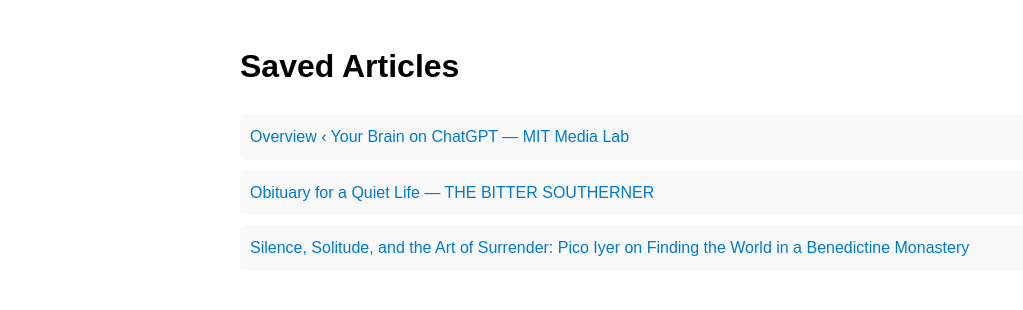
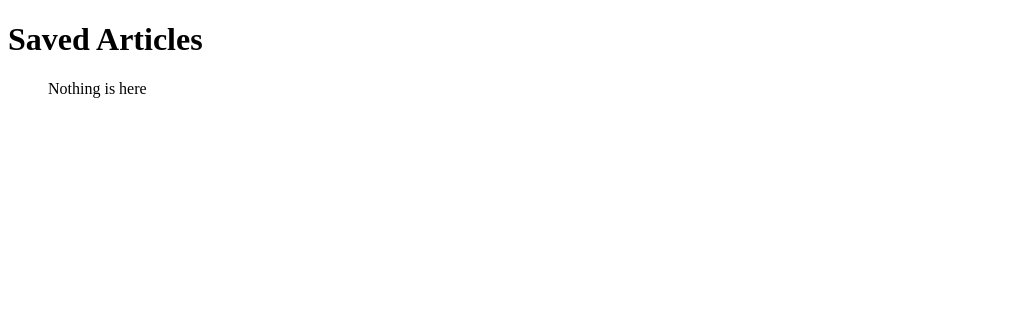
Before and after one commit to smoqadam/git-pocket, a plain HTML site: page index.html in a window 1280 px wide. Shown: the whole page, without its empty margins (0-1023 px from the left). Drawn offline with Linux system fonts and the light colour scheme.

Commit message:
deploy: 506c6c0a93925ed84353e60a3b75962ec264a819

```diff
--- a/index.html
+++ b/index.html
@@ -1,40 +1,13 @@
 <!DOCTYPE html>
 <html lang="en">
 <head>
-    <meta charset="UTF-8">
-    <meta name="viewport" content="width=device-width, initial-scale=1.0">
-    <title>Read It Later - Index</title>
-    <style>
-        body {
-            font-family: Arial, sans-serif;
-            max-width: 800px;
-            margin: 0 auto;
-            padding: 20px;
-            line-height: 1.6;
-        }
-        ul {
-            list-style-type: none;
-            padding: 0;
-        }
-        li {
-            margin-bottom: 10px;
-            padding: 10px;
-            background-color: #f9f9f9;
-            border-radius: 5px;
-        }
-        a {
-            color: #007acc;
-            text-decoration: none;
-        }
-        a:hover {
-            text-decoration: underline;
-        }
-    </style>
+  <meta charset="UTF-8" />
+  <title>Read It Later - Index</title>
 </head>
 <body>
-    <h1>Saved Articles</h1>
-    <ul>
-        <li><a href="./entries/2025-06-18-0813-overview---your-brain-on-chatgpt---mit-media-lab.html">Overview ‹ Your Brain on ChatGPT — MIT Media Lab</a></li><li><a href="./entries/2025-06-17-0904-obituary-for-a-quiet-life---the-bitter-southerner.html">Obituary for a Quiet Life — THE BITTER SOUTHERNER</a></li><li><a href="./entries/2025-06-17-0850-silence--solitude--and-the-art-of-surrender--pico-.html">Silence, Solitude, and the Art of Surrender: Pico Iyer on Finding the World in a Benedictine Monastery</a></li>
-    </ul>
+  <h1>Saved Articles</h1>
+  <ul>
+    Nothing is here
+  </ul>
 </body>
 </html>
```
